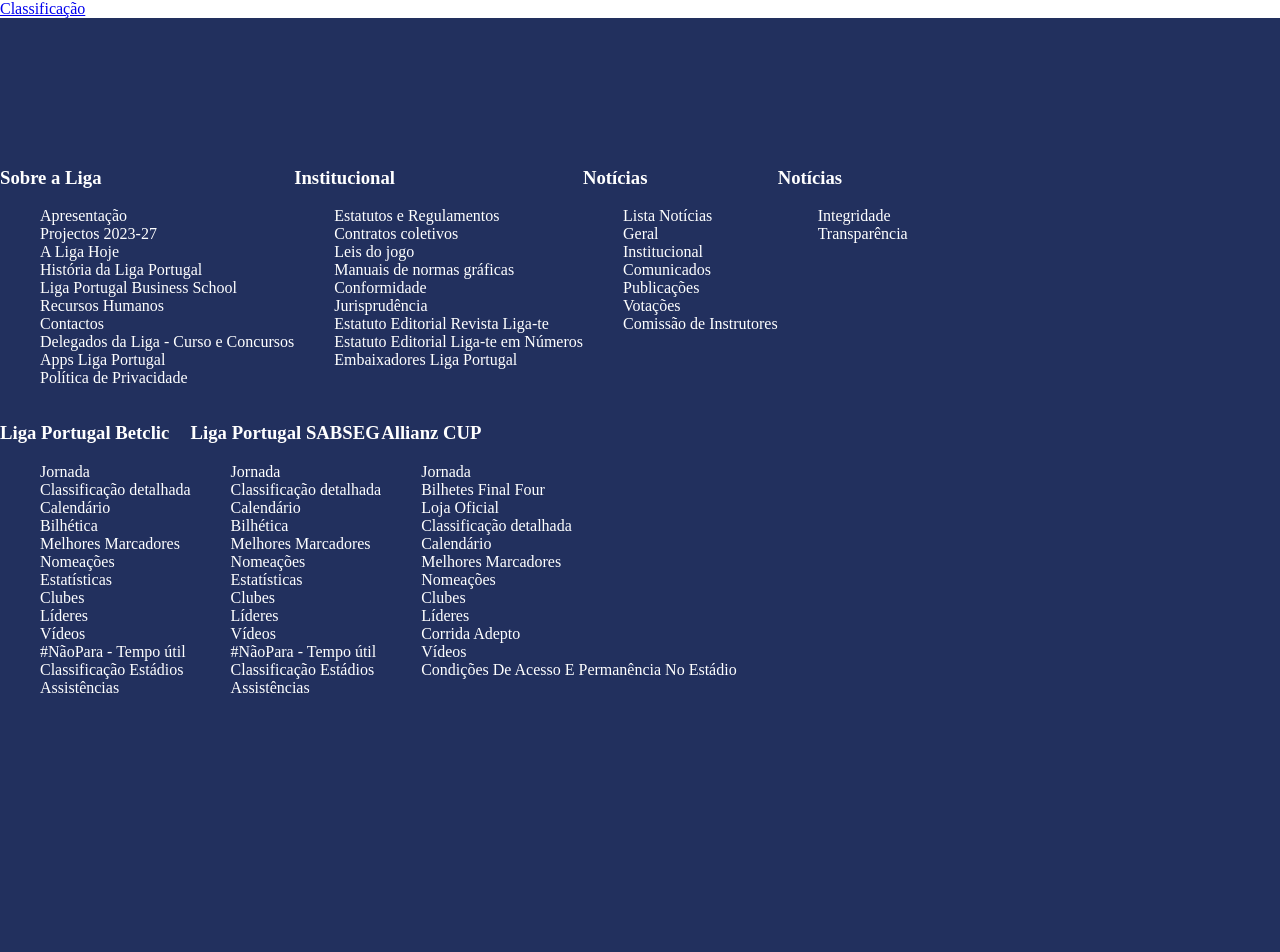
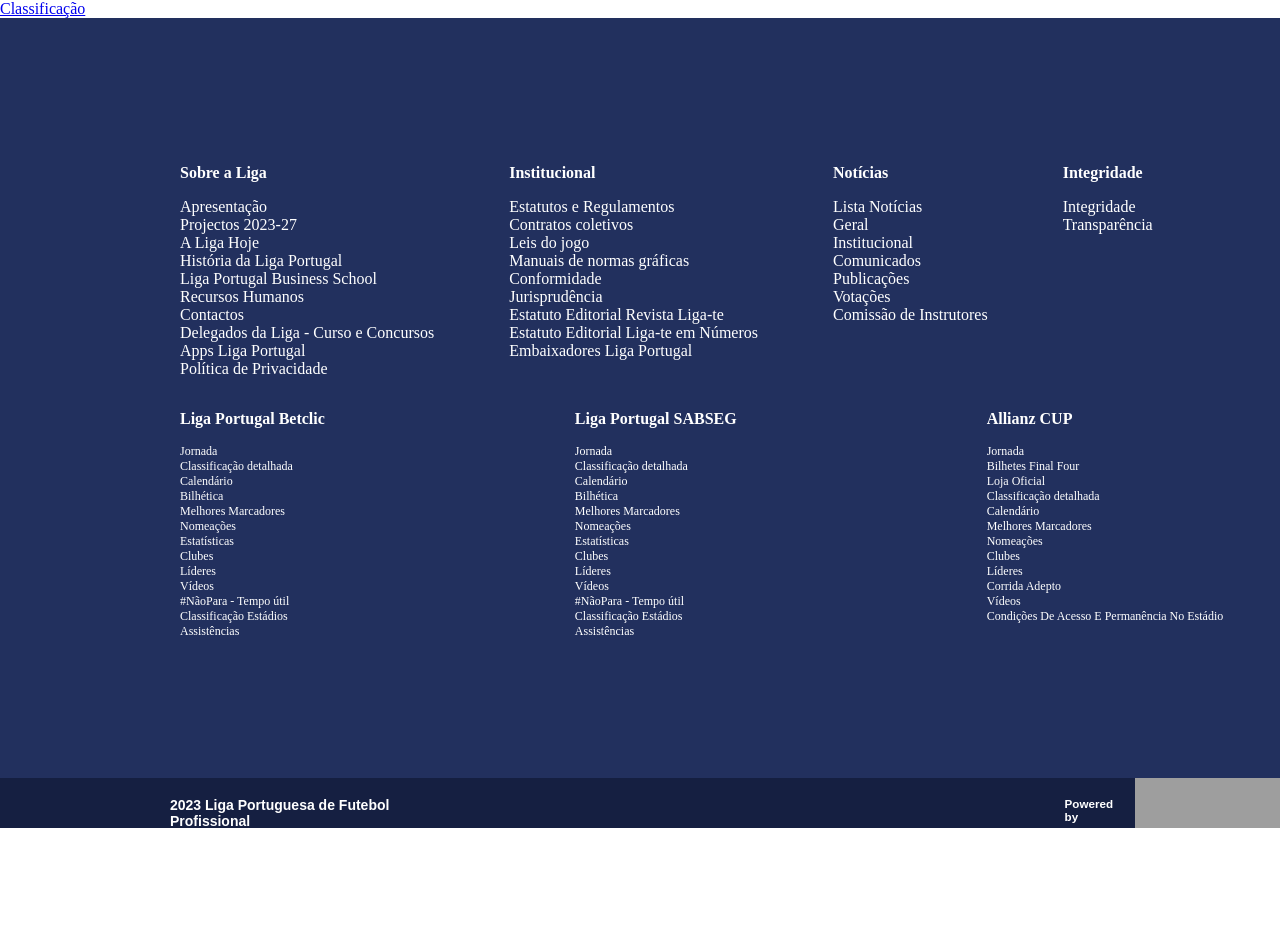
Before and after one commit to 18alex18/Projeto-TI, a plain HTML site: page site.html in a window 1280 px wide. Shown: the top 952 px of the page. After the commit the page ends 829 px from the top, so only its background shows below. Drawn offline with Linux system fonts and the light colour scheme; grey boxes are pictures that could not be loaded; a web font is replaced by a local one.

Commit message:
continuação do footer

```diff
--- a/site.css
+++ b/site.css
@@ -3,32 +3,80 @@ body {
 }
 
 footer {
-	width: 100%;
-	height: 1000px;
-	padding: 130px 0px 130px 0px;
-	background-color: #22305e;
-	color: white;
+    width: 100%;
+    height: 500px;
+    padding: 130px 0px 130px 0px;
+    background-color: #22305e;
+    color: white;
 }
 
-footer li{
+footer h3 {
+    font-size: 16px;
+}
+
+footer li {
     list-style: none;
 }
 
 footer a {
     text-decoration: none;
     color: white;
+    padding: 10px 0px 10px 0px;
 }
 
 .footersobreliga {
     display: flex;
+    gap: 75px;
+}
+
+.sobreliga{margin-left: -40px}
+.instituicional{margin-left: -40px}
+.Notícias{margin-left: -40px}
+.Integridade{margin-left: -40px}
+
+.SobreALiga {
+    margin-left: 180px;
 }
 
 .footerligas {
     display: flex;
+    gap: 250px;
+    font-size: 12px;
+}
+
+.LigaPortugalBetclic {
+    margin-left: 180px;
+}
+
+.Betclic {
+    margin-left: -40px;
+}
+
+.SABSEG {
+    margin-left: -40px;
+}
+
+.Allianz {
+    margin-left: -40px;
 }
 
 .barrafundo {
+    display: flex;
     background-color: #151f41;
     color: white;
     height: 50px;
+    gap: 670px;
+    font-size: 14px;
+    font-family: 'Muli', sans-serif;
 }
+
+.barrafundoesquerda {
+    justify-content: center;
+    margin-left: 170px;
+    margin-bottom: 10px;
+}
+
+.container {
+    display: flex;
+    gap: 10px;
+}
--- a/site.html
+++ b/site.html
@@ -1,11 +1,14 @@
 <!DOCTYPE html>
 <html lang="en">
+
 <head>
 	<meta charset="UTF-8">
 	<meta name="viewport" content="width=device-width, initial-scale=1.0">
 	<link rel="stylesheet" href="site.css">
+	<link href="https://fonts.cdnfonts.com/css/muli" rel="stylesheet">
 	<title>Document</title>
 </head>
+
 <body>
 	<header>
 
@@ -24,7 +27,7 @@
 			<div class="SobreALiga">
 				<h3>Sobre a Liga</h3>
 
-			<ul>
+				<ul class="sobreliga">
 					<li>
 						<a href="#">Apresentação</a>
 					</li>
@@ -58,10 +61,10 @@
 				</ul>
 			</div>
 
-		<div class="Institucional">
+			<div>
 				<h3>Institucional</h3>
 
-			<ul>
+				<ul class="instituicional">
 					<li>
 						<a href="#">Estatutos e Regulamentos</a>
 					</li>
@@ -92,10 +95,10 @@
 				</ul>
 			</div>
 
-		<div class="Notícias">
+			<div>
 				<h3>Notícias</h3>
 
-			<ul>
+				<ul class="Notícias">
 					<li>
 						<a href="#">Lista Notícias</a>
 					</li>
@@ -120,10 +123,10 @@
 				</ul>
 			</div>
 
-		<div class="Integridade">
-			<h3>Notícias</h3>
+			<div>
+				<h3>Integridade</h3>
 
-			<ul>
+				<ul class="Integridade">
 					<li>
 						<a href="#">Integridade</a>
 					</li>
@@ -139,7 +142,7 @@
 			<div class="LigaPortugalBetclic">
 				<h3>Liga Portugal Betclic</h3>
 
-			<ul>
+				<ul class="Betclic">
 					<li>
 						<a href="#">Jornada</a>
 					</li>
@@ -185,7 +188,7 @@
 			<div class="LigaPortugalSABSEG">
 				<h3>Liga Portugal SABSEG</h3>
 
-			<ul>
+				<ul class="SABSEG">
 					<li>
 						<a href="#">Jornada</a>
 					</li>
@@ -228,10 +231,10 @@
 				</ul>
 			</div>
 
-		<div class="Allianz CUP">
+			<div class="AllianzCUP">
 				<h3>Allianz CUP</h3>
 
-			<ul>
+				<ul class="Allianz">
 					<li>
 						<a href="#">Jornada</a>
 					</li>
@@ -272,8 +275,16 @@
 			</div>
 		</article>
 	</footer>
-	<div class="barrafundo">
-		2023 Liga Portuguesa de Futebol Profissional
+
+	<article class="barrafundo">
+		<div class="barrafundoesquerda">
+			<h4>2023 Liga Portuguesa de Futebol Profissional</h4>
 		</div>
+		<div class="container">
+			<h5>Powered by</h5>
+			<img src="https://www.ligaportugal.pt/Content/img/itsector_logo.png" width="157" height="50" />
+		</div>
+	</article>
 </body>
+
 </html>
```
Lines whose indentation alone changed are shown as unchanged.
